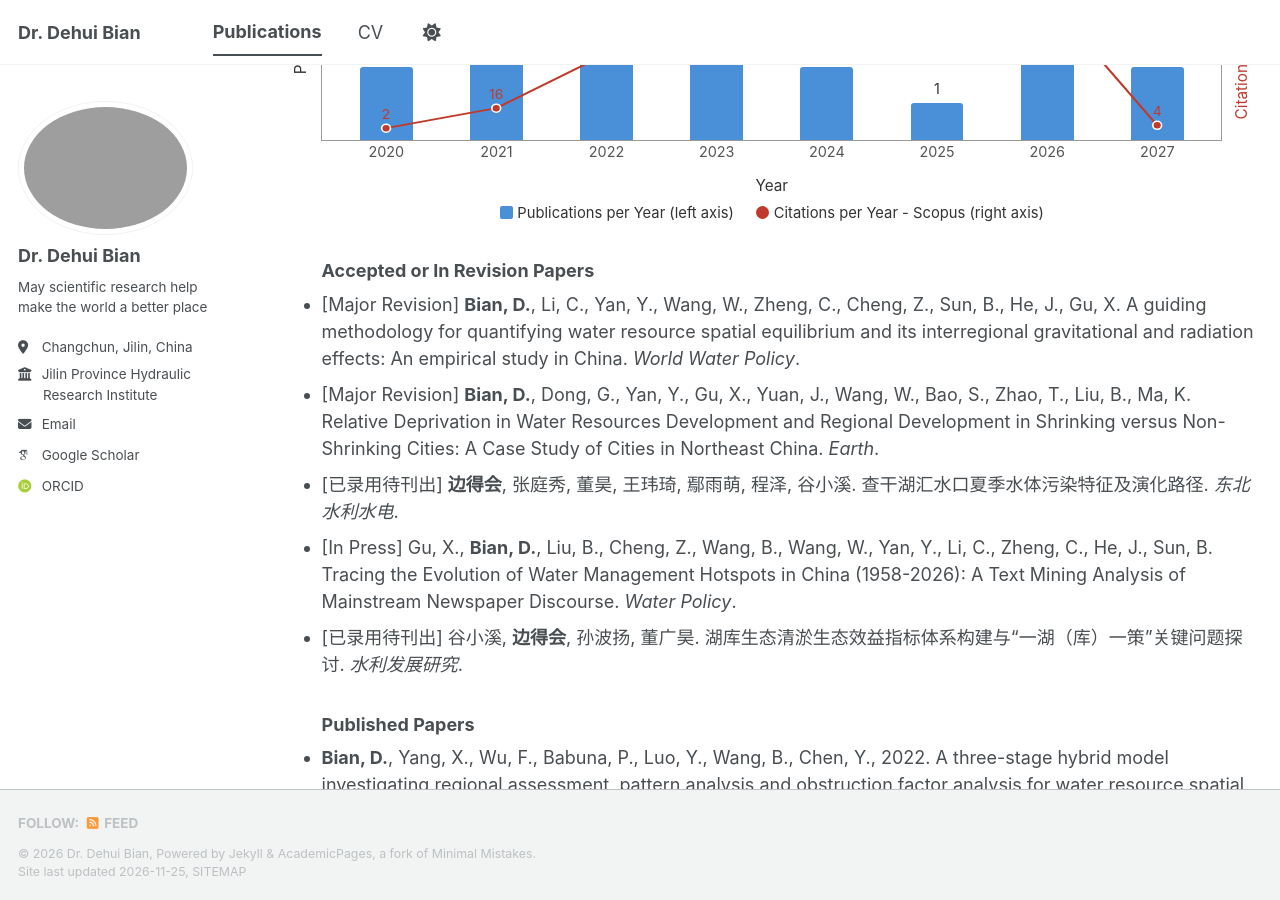
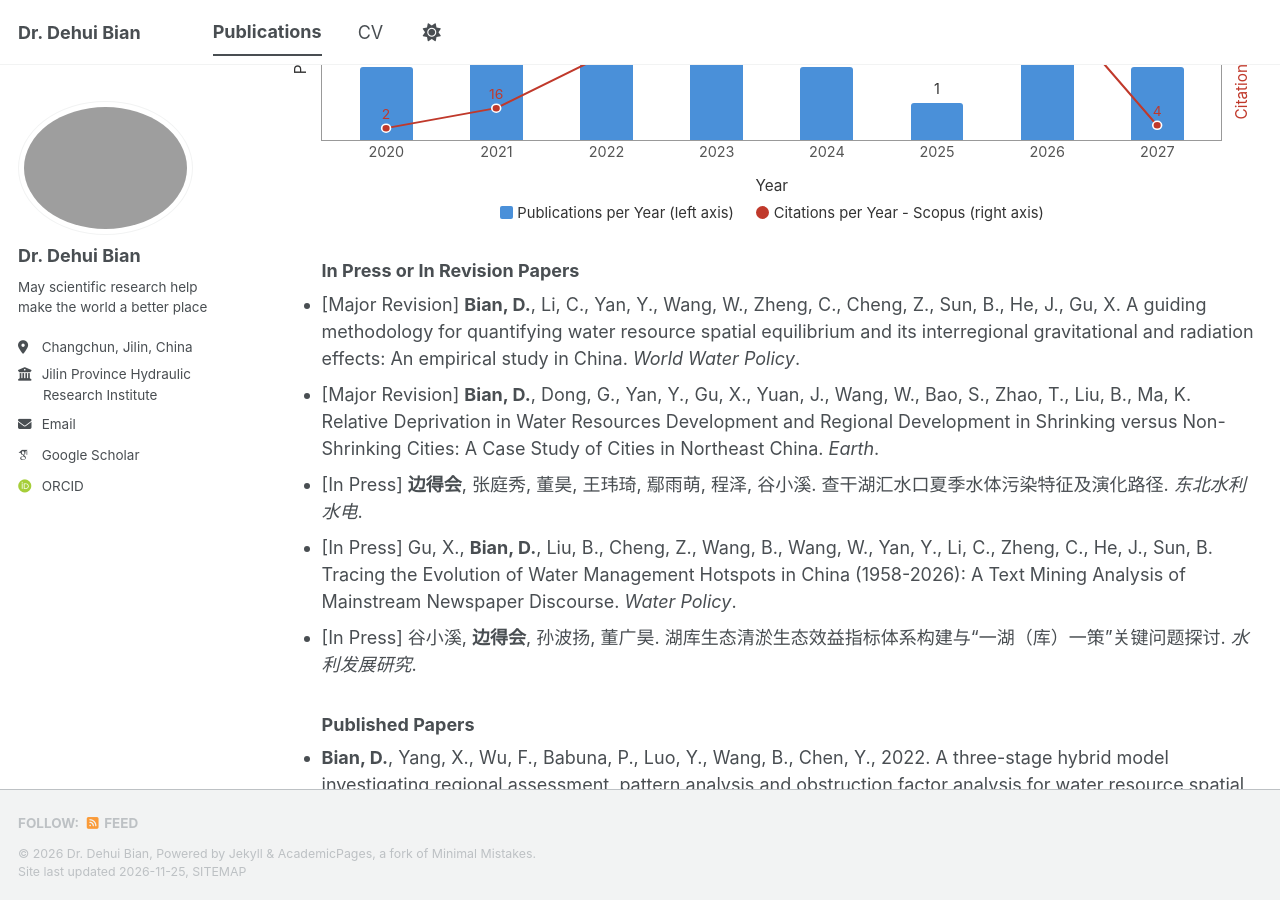
Before and after one commit to DehuiBian/dehuibian.github.io, a Jekyll site: the page built from _pages/publications.html, in a window 1280 px wide and 900 px high, scrolled down 432 px. Built offline with Jekyll 4.4.1, drawn with Linux system fonts in a browser that asks for light colours; some web fonts are replaced; a script bundle is joined from its source files by our own code; library files that are not in the unit come from our copies.

Commit message:
publications.html

```diff
--- a/_pages/publications.html
+++ b/_pages/publications.html
@@ -215,12 +215,12 @@ author_profile: true
 </div>
 
 <ul>
-  <h3>Accepted or In Revision Papers</h3>
+  <h3>In Press or In Revision Papers</h3>
   <li>[Major Revision] <strong>Bian, D.</strong>, Li, C., Yan, Y., Wang, W., Zheng, C., Cheng, Z., Sun, B., He, J., Gu, X. A guiding methodology for quantifying water resource spatial equilibrium and its interregional gravitational and radiation effects: An empirical study in China. <em>World Water Policy</em>.</li>
   <li>[Major Revision] <strong>Bian, D.</strong>, Dong, G., Yan, Y., Gu, X., Yuan, J., Wang, W., Bao, S., Zhao, T., Liu, B., Ma, K. Relative Deprivation in Water Resources Development and Regional Development in Shrinking versus Non-Shrinking Cities: A Case Study of Cities in Northeast China. <em>Earth</em>.</li>
-  <li>[已录用待刊出] <strong>边得会</strong>, 张庭秀, 董昊, 王玮琦, 鄢雨萌, 程泽, 谷小溪. 查干湖汇水口夏季水体污染特征及演化路径. <em>东北水利水电</em>.</li>
+  <li>[In Press] <strong>边得会</strong>, 张庭秀, 董昊, 王玮琦, 鄢雨萌, 程泽, 谷小溪. 查干湖汇水口夏季水体污染特征及演化路径. <em>东北水利水电</em>.</li>
   <li>[In Press] Gu, X., <strong>Bian, D.</strong>, Liu, B., Cheng, Z., Wang, B., Wang, W., Yan, Y., Li, C., Zheng, C., He, J., Sun, B. Tracing the Evolution of Water Management Hotspots in China (1958-2026): A Text Mining Analysis of Mainstream Newspaper Discourse. <em>Water Policy</em>.</li>
-  <li>[已录用待刊出] 谷小溪, <strong>边得会</strong>, 孙波扬, 董广昊. 湖库生态清淤生态效益指标体系构建与“一湖（库）一策”关键问题探讨. <em>水利发展研究</em>.</li>
+  <li>[In Press] 谷小溪, <strong>边得会</strong>, 孙波扬, 董广昊. 湖库生态清淤生态效益指标体系构建与“一湖（库）一策”关键问题探讨. <em>水利发展研究</em>.</li>
 
   <h3>Published Papers</h3>
   <li><strong>Bian, D.</strong>, Yang, X., Wu, F., Babuna, P., Luo, Y., Wang, B., Chen, Y., 2022. A three-stage hybrid model investigating regional assessment, pattern analysis and obstruction factor analysis for water resource spatial equilibrium in China. <em>Journal of Cleaner Production</em>. 331, 129940. <a href="https://doi.org/10.1016/j.jclepro.2021.129940">https://doi.org/10.1016/j.jclepro.2021.129940</a></li>
```
